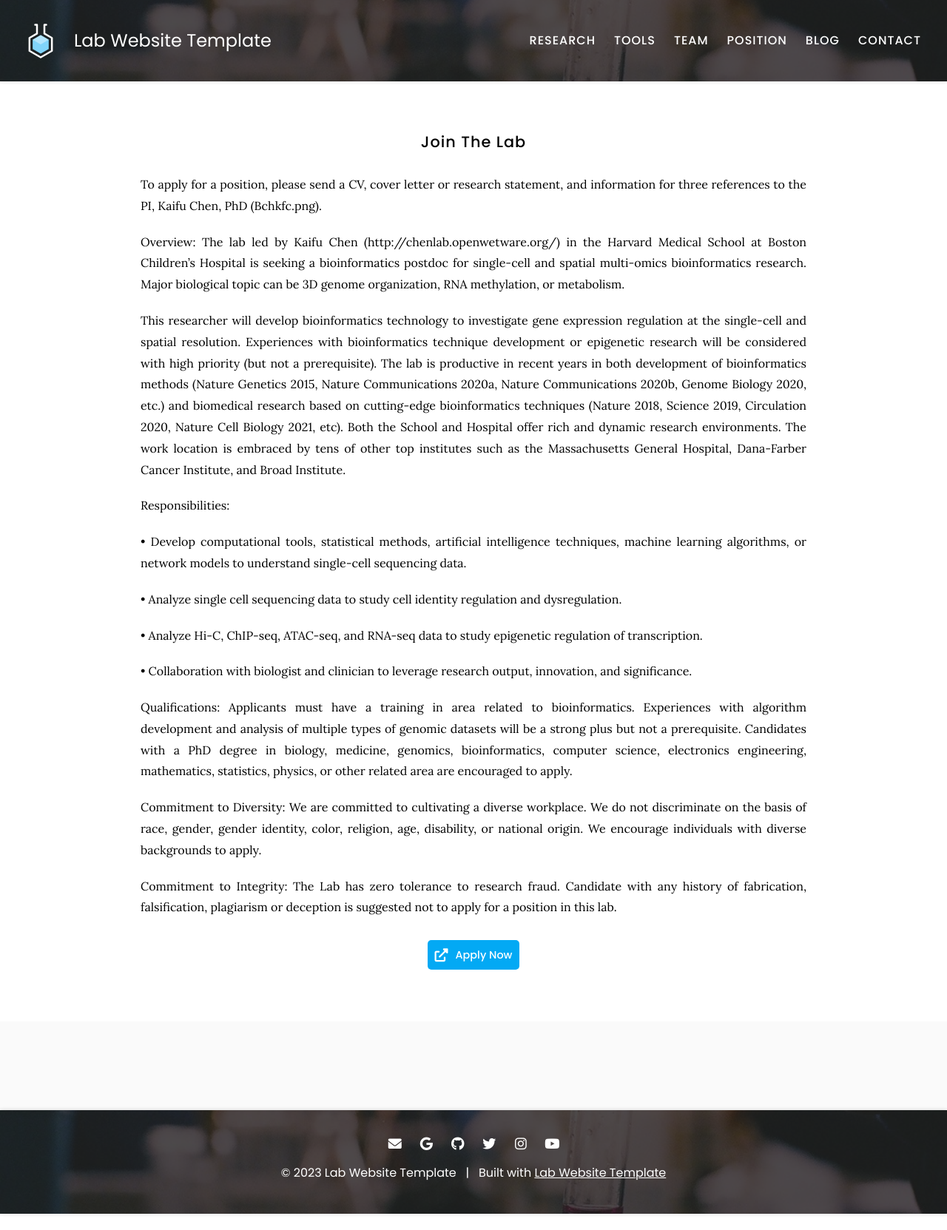
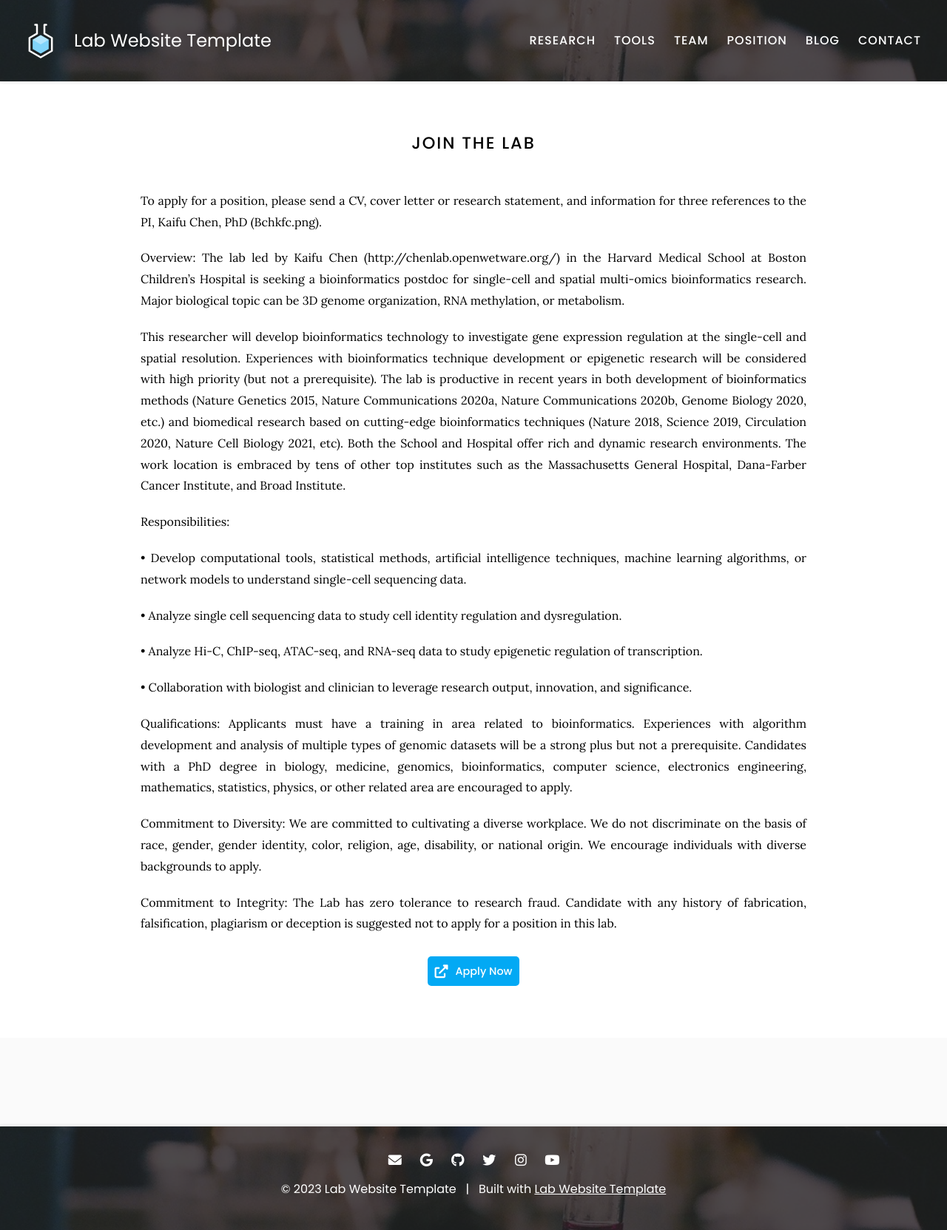
Before and after one commit to kaifuchenlab/kaifuchenlab.github.io, a Jekyll site: the page built from position/index.md, in a window 1280 px wide. Shown: the whole page at 74% size. Built offline with Jekyll 4.4.1, drawn with Linux system fonts in a browser that asks for light colours; before the commit the page ends 1641 px from its top, so only the background shows below that.

```diff
--- a/position/index.md
+++ b/position/index.md
@@ -7,7 +7,7 @@ nav:
 
 {% include section.html %}
 
-## Join The Lab
+# Join The Lab
 
 To apply for a position, please send a CV, cover letter or research statement, and information for three references to the PI, Kaifu Chen, PhD (Bchkfc.png).
 
```
